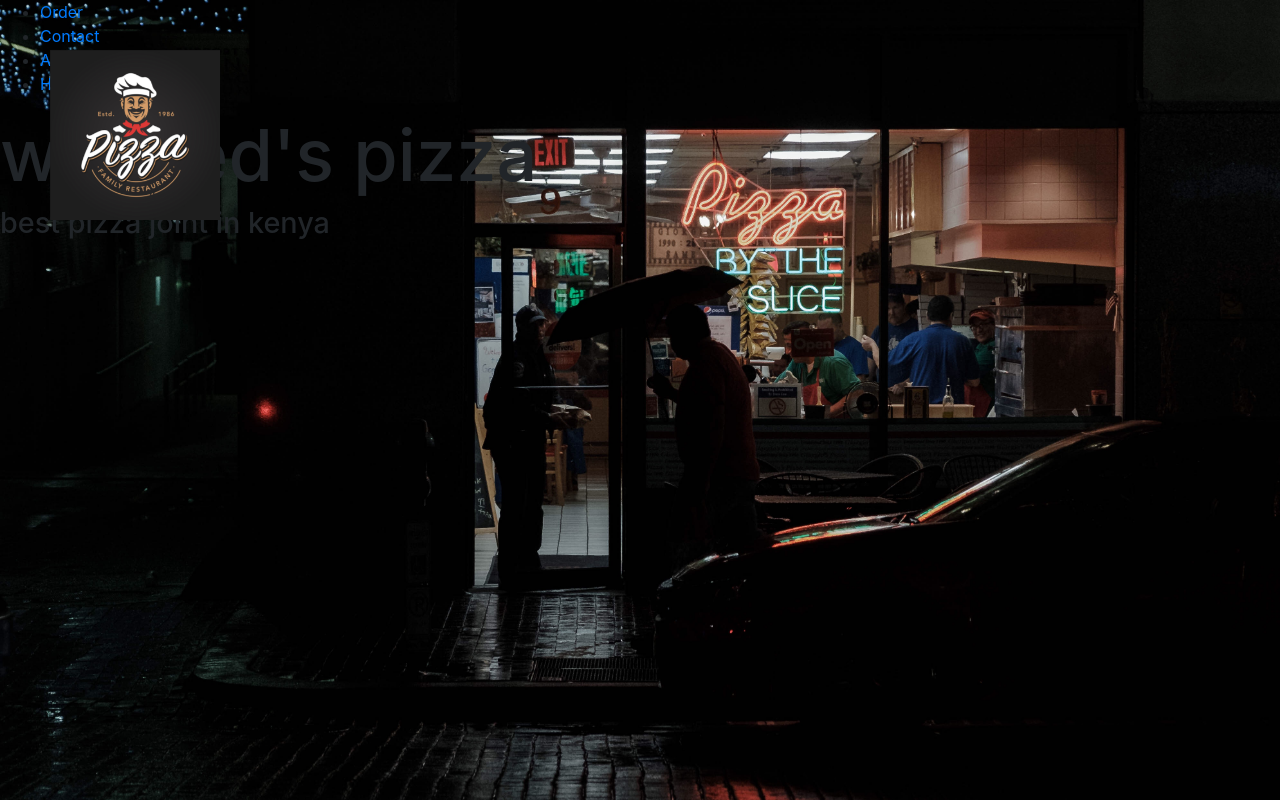
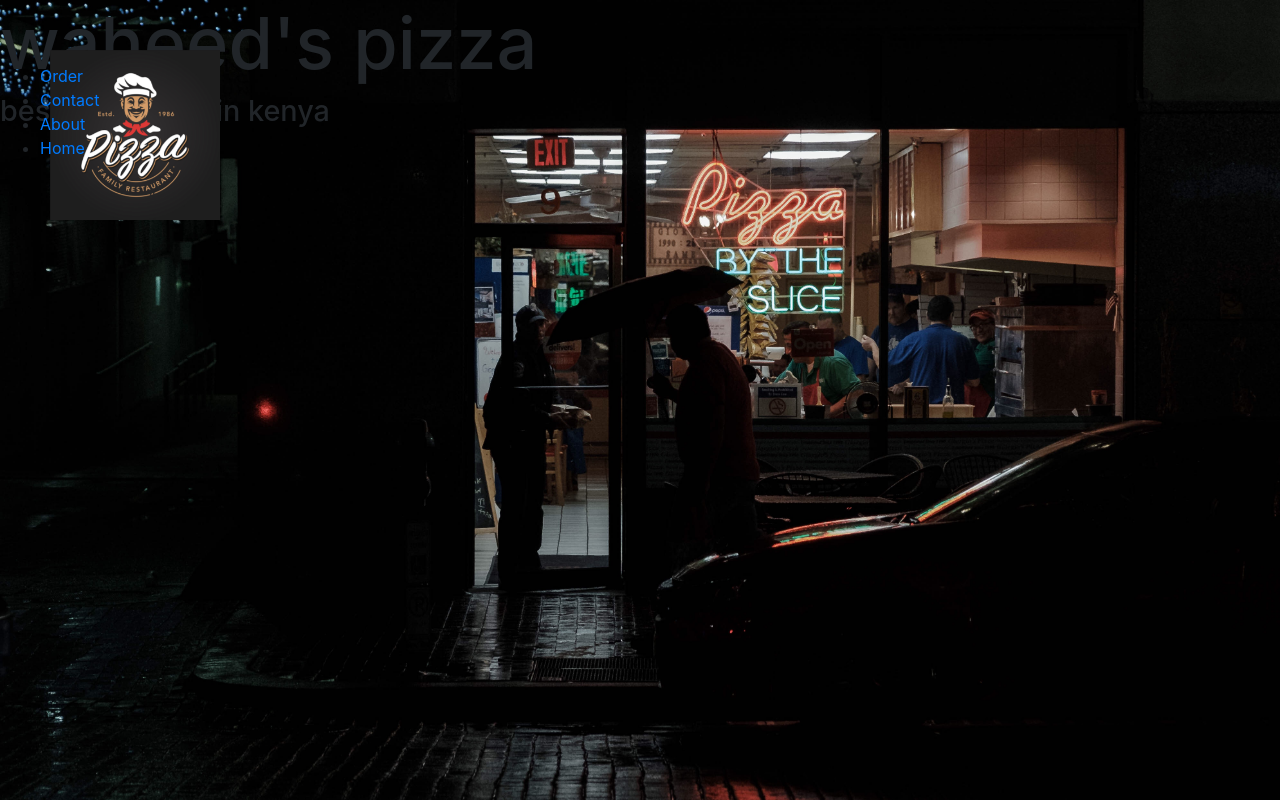
Before and after one commit to waheedmusa/waheed-s-pizza, a plain HTML site: page index.html in a window 1280 px wide. Drawn offline with Linux system fonts and the light colour scheme.

Commit message:
naviagation bar styled

```diff
--- a/css/styles.css
+++ b/css/styles.css
@@ -19,3 +19,11 @@ body{
   position: fixed;
   top: 0;
 }
+#nav-bar{
+  float: right;
+  padding-top: 5%;
+  padding-right: 2%;
+  position: fixed;
+  top: 0;
+  width: 100%;
+}
```
